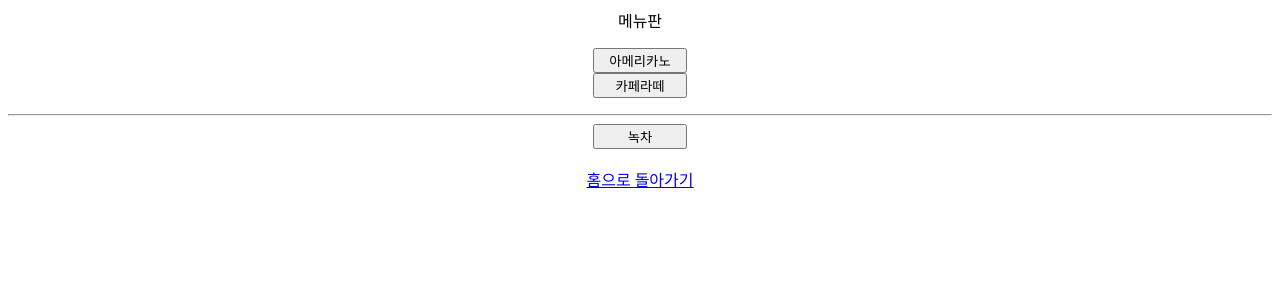
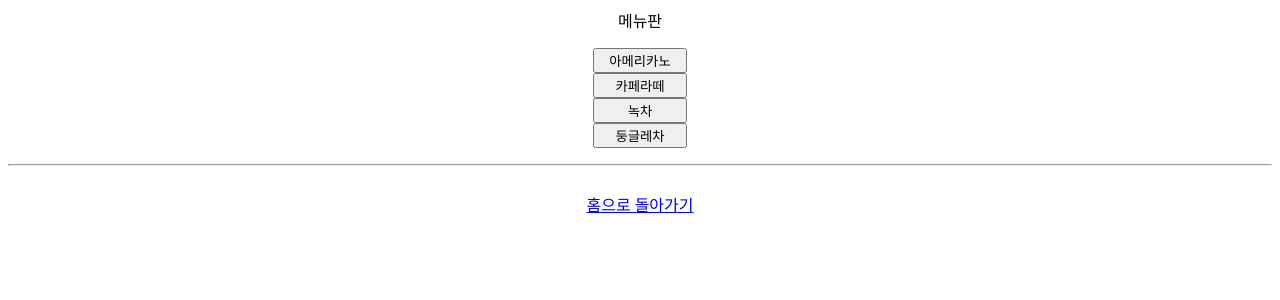
Before and after one commit to Jangsanghyup/david, a Flask app: page /menu in a window 1280 px wide. Shown: the top 300 px of the page. Run offline with Flask 3, Linux system fonts and the light colour scheme.

Commit message:
자동 병합 완료

```diff
--- a/origin/app.py
+++ b/origin/app.py
@@ -19,7 +19,6 @@ def menu():
 @app.route("/test1")
 def test1():
     return render_template('test1.html')
-
 
 if __name__ == '__main__':
     app.run(debug=True)
--- a/origin/templates/menu.html
+++ b/origin/templates/menu.html
@@ -9,8 +9,9 @@
         메뉴판<p>
         <button name="menu1" style="width:70pt;">아메리카노</button><br>
         <button name="menu2" style="width:70pt;">카페라떼</button><br>
+        <button name="menu2" style="width:70pt;">녹차</button><br>
+        <button name="menu2" style="width:70pt;">둥글레차</button>
         </p><hr>
-        <button name="menu2" style="width:70pt;">녹차</button>
     </center>
     <br>
     <center><a href="/">홈으로 돌아가기</a></center>
```
